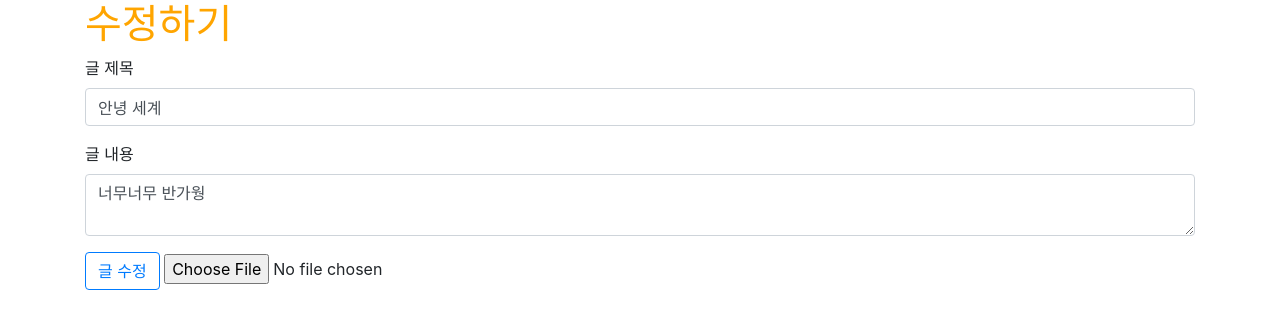
After one commit to c2lv/django_lecture, a Django app: page /posts/update/3 in a window 1280 px wide. The commit adds this page. Shown: the top 329 px of the page. Run offline with Django 3.2, Linux system fonts and the light colour scheme; data comes from the database, SQL or seed files in the repository; both versions use the stored data as it was after the commit; some libraries are stand-ins or nearby versions.

Commit message:
lecture3

```diff
--- a/myblog/myblog/settings.py
+++ b/myblog/myblog/settings.py
@@ -124,3 +124,6 @@ STATIC_URL = '/static/'
 STATICFILES_DIRS = [
     os.path.join(BASE_DIR, 'myblog', 'static')
 ]
+
+MEDIA_URL = '/media/'
+MEDIA_ROOT = os.path.join(BASE_DIR,'myblog','media')
--- a/myblog/myblog/urls.py
+++ b/myblog/myblog/urls.py
@@ -16,6 +16,8 @@ Including another URLconf
 from django.contrib import admin
 from django.urls import path, include
 from . import views
+from django.conf import settings
+from django.conf.urls.static import static
 
 urlpatterns = [
     path('admin/', admin.site.urls),
@@ -23,3 +25,4 @@ urlpatterns = [
     path('', views.main, name="main"),
     path('posts/', include('posts.urls')),
 ]
+urlpatterns += static(settings.MEDIA_URL, document_root=settings.MEDIA_ROOT)
--- a/myblog/posts/models.py
+++ b/myblog/posts/models.py
@@ -8,3 +8,7 @@ class Post(models.Model):
     view_count = models.IntegerField(default = 0)
     created_at = models.DateTimeField(auto_now_add = True)
     updated_at = models.DateTimeField(auto_now = True)
+
+    image = models.ImageField(upload_to='images/', null=True)
+    # upload_to는 media 폴더 안에 images 라는 폴더로 들어가라는 의미이다.
+    #files = models.FileField(upload_to='files/', null=True)
--- a/myblog/posts/templates/posts/new.html
+++ b/myblog/posts/templates/posts/new.html
@@ -4,7 +4,7 @@
         <h1>
             새로운 글 작성하기
         </h1>
-        <form action="{% url 'posts:create' %}" method="POST">
+        <form action="{% url 'posts:create' %}" method="POST" enctype="multipart/form-data">
             {% csrf_token %}
             <div class="form-group">
                 <label>글 제목</label>
@@ -15,6 +15,7 @@
                 <textarea class="form-control" name="content"></textarea>
             </div>
             <input type="submit" value="글 작성" class="btn btn-outline-primary">
+            <input type="file", name="image">
         </form>
     </div>
 {% endblock %}
--- a/myblog/posts/templates/posts/show.html
+++ b/myblog/posts/templates/posts/show.html
@@ -2,6 +2,11 @@
 {% block content %}
 <h1>상세보기 페이지</h1>
 <h3>글 제목 : {{ post.title }} </h3><br>
+{% if post.image %}
+<img src ="{{ post.image.url }}">
+{% endif %}
 <h3>글 내용 : {{ post.content }} </h3><br>
 <h3>작성 시각 : {{ post.created_at }} </h3><br>
+<a href="{% url 'posts:update' post.pk %}">수정하기</a>
+<a href="{% url 'posts:delete' post.pk %}">삭제하기</a>
 {% endblock %}
--- /dev/null
+++ b/myblog/posts/templates/posts/update.html
@@ -0,0 +1,21 @@
+{% extends 'base.html' %}
+{% block content %}
+    <div class="container">
+        <h1>
+        수정하기
+        </h1>
+        <form action="{% url 'posts:update' post.id %}" method="POST" enctype="multipart/form-data">
+            {% csrf_token %}
+            <div class="form-group">
+                <label>글 제목</label>
+                <input type="text" class="form-control" name="title" value = "{{ post.title }}">
+            </div>
+            <div class="form-group">
+                <label>글 내용</label>
+                <textarea class="form-control" name="content">{{ post.content }}</textarea>
+            </div>
+                <input type="submit" value="글 수정" class="btn btn-outline-primary">
+                <input type="file", name="image">
+        </form>
+    </div>
+{% endblock %}
--- a/myblog/posts/urls.py
+++ b/myblog/posts/urls.py
@@ -1,10 +1,12 @@
 from django.urls import path
-from .views import new, create, main, show
+from .views import new, create, main, show, update, delete
 
 app_name = "posts"
 urlpatterns = [
     path('', main, name="main"),
     path('new/', new, name="new"),
     path('create/', create, name="create"),
-    path('show/<int:id>', show, name="show")
+    path('show/<int:id>', show, name="show"),
+    path('update/<int:id>', update, name="update"),
+    path('delete/<int:id>/', delete, name="delete"),
 ]
--- a/myblog/posts/views.py
+++ b/myblog/posts/views.py
@@ -1,4 +1,4 @@
-from django.shortcuts import render, redirect
+from django.shortcuts import render, redirect, get_object_or_404
 from .models import Post
 
 def new(request):
@@ -9,7 +9,8 @@ def create(request):
     if request.method == "POST":
         title = request.POST.get('title')
         content = request.POST.get('content')
-        Post.objects.create(title=title, content=content)
+        image = request.FILES.get('image')
+        Post.objects.create(title=title, content=content, image = image)
         return redirect('posts:main')
 
 def main(request):
@@ -19,3 +20,18 @@ def main(request):
 def show(request, id):
     post = Post.objects.get(pk=id)
     return render(request, 'posts/show.html', {'post': post})
+
+def update(request, id):
+    post = get_object_or_404(Post, pk=id)
+    if request.method == "POST":
+        post.title = request.POST['title']
+        post.content = request.POST['content']
+        post.image = request.FILES.get('image')
+        post.save()
+        return redirect('posts:show', post.id)
+    return render(request, 'posts/update.html', {"post":post})
+
+def delete(request, id):
+    post = get_object_or_404(Post, pk=id)
+    post.delete()
+    return redirect('posts:main')
```
Also changed, not shown: myblog/db.sqlite3, myblog/myblog/media/images/dgulion.png (added), myblog/myblog/media/images/dgulion_t70x4ae.png (added), myblog/posts/migrations/0002_post_image.py (added). Lines whose indentation alone changed are shown as unchanged.
